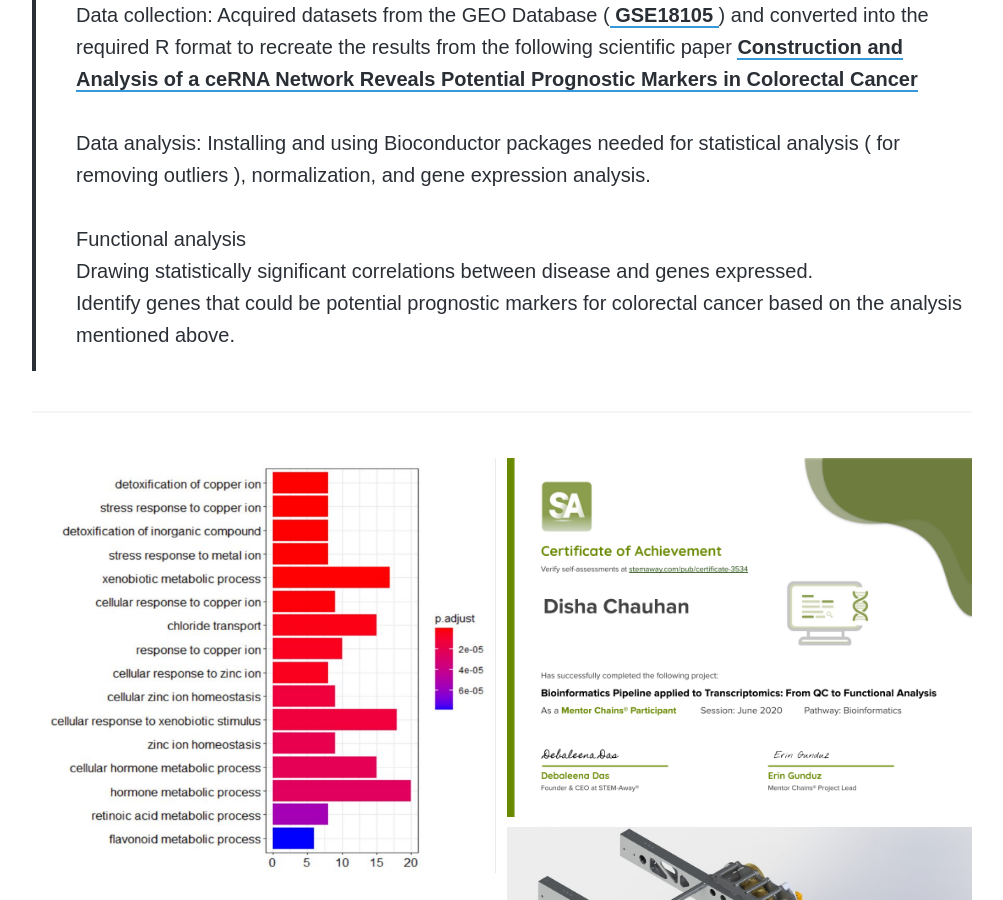
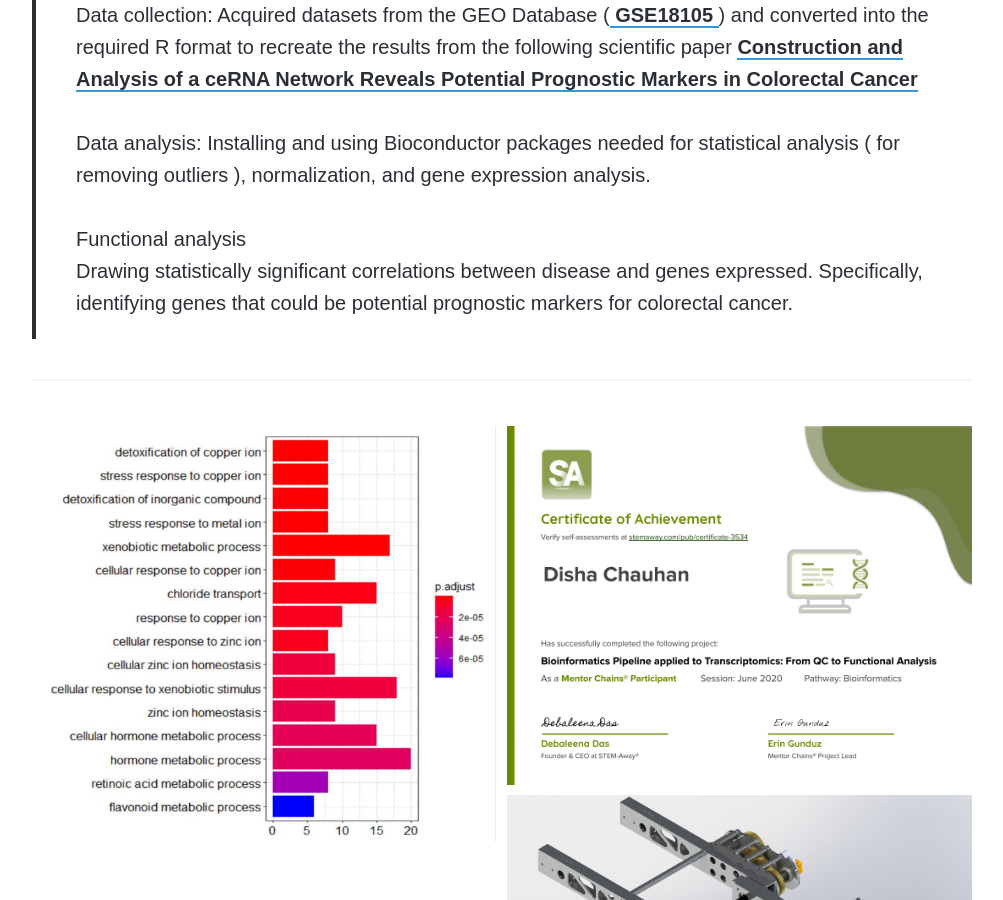
Before and after one commit to disha-22/disha-22.github.io, a Jekyll site: the page built from _projects/bio.md, in a window 1280 px wide and 900 px high, scrolled down 2541 px. Shown: the whole window, without its empty margins (138-1141 px from the left). Built offline with Jekyll 4.4.1, drawn with Linux system fonts in a browser that asks for light colours; nearby versions of some CDN libraries; some web fonts are replaced.

Commit message:
Update bio.md

```diff
--- a/_projects/bio.md
+++ b/_projects/bio.md
@@ -34,8 +34,7 @@ I am also sharing my passion by introducing high school students to Bioinformati
 > Data collection: Acquired datasets from the GEO Database (<a href = "https://www.ncbi.nlm.nih.gov/geo/geo2r/?acc=GSE18105"> GSE18105 </a>) and converted into the required R format to recreate the results from the following scientific paper <a href="https://www.ncbi.nlm.nih.gov/pmc/articles/PMC7228005/"> Construction and Analysis of a ceRNA Network Reveals Potential Prognostic Markers in Colorectal Cancer</a>
 <br><br> Data analysis: Installing and using Bioconductor packages needed for statistical analysis ( for removing outliers ), normalization, and gene expression analysis.
 <br><br> Functional analysis
-<br> Drawing statistically significant correlations between disease and genes expressed.
-<br> Identify genes that could be potential prognostic markers for colorectal cancer based on the analysis mentioned above.
+<br> Drawing statistically significant correlations between disease and genes expressed. Specifically, identifying genes that could be potential prognostic markers for colorectal cancer.
 
 ---
 
```
